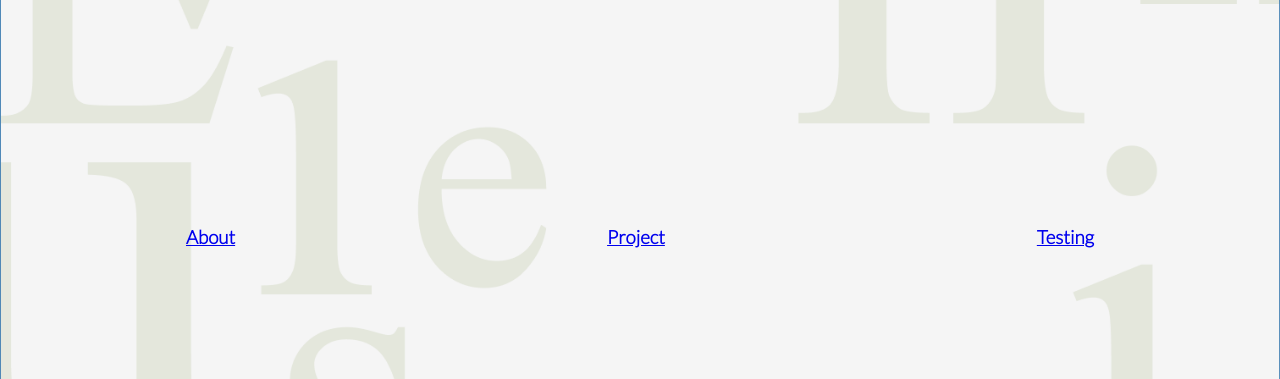
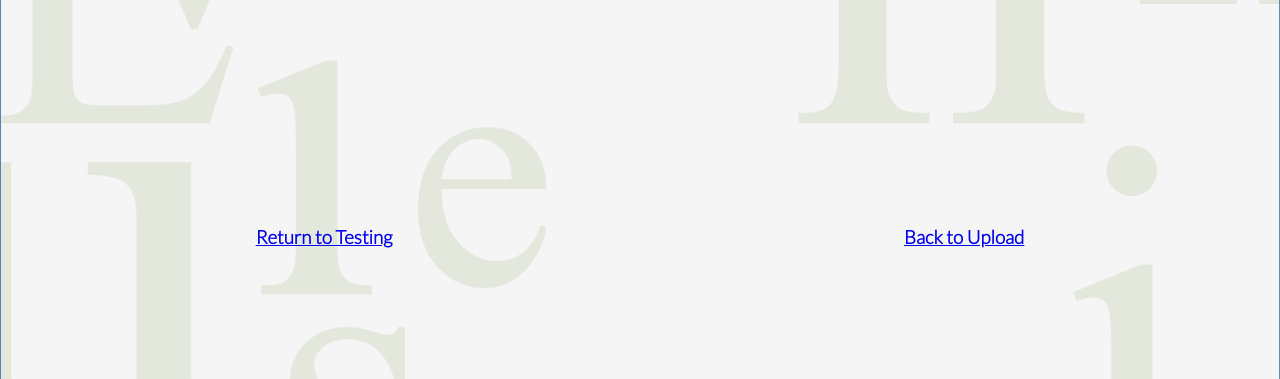
Before and after one commit to ibenkim/re-legible, a Django app: page /testing/result in a window 1280 px wide. Shown: the part 242-621 px from the top of the page. Run offline with Django 4.2, Linux system fonts and the light colour scheme.

Commit message:
modification

```diff
--- a/about/templates/about/index.html
+++ b/about/templates/about/index.html
@@ -23,7 +23,6 @@
 
         </div>
         <div id="nav2">
-            <h3><a href="{% url 'about:about' %}">About</a></h3>
             <h3><a href="{% url 'project:project' %}">Project</a></h3>
             <h3><a href="{% url 'testing:testing' %}">Testing</a></h3>
         </div>
--- a/project/templates/project/index.html
+++ b/project/templates/project/index.html
@@ -24,7 +24,6 @@
         </div>
         <div id="nav2">
             <h3><a href="{% url 'about:about' %}">About</a></h3>
-            <h3><a href="{% url 'project:project' %}">Project</a></h3>
             <h3><a href="{% url 'testing:testing' %}">Testing</a></h3>
         </div>
     </div>
--- a/testing/templates/testing/index.html
+++ b/testing/templates/testing/index.html
@@ -25,11 +25,11 @@
         <div id="nav2">
             <h3><a href="{% url 'about:about' %}">About</a></h3>
             <h3><a href="{% url 'project:project' %}">Project</a></h3>
-            <h3><a href="{% url 'testing:testing' %}">Testing</a></h3>
         </div>
     </div>
     <div>
         <h1></h1>
+
         <div></div>
     </div>
     <div class="footer">
--- a/testing/templates/testing/result.html
+++ b/testing/templates/testing/result.html
@@ -23,9 +23,8 @@
 
         </div>
         <div id="nav2">
-            <h3><a href="{% url 'about:about' %}">About</a></h3>
-            <h3><a href="{% url 'project:project' %}">Project</a></h3>
-            <h3><a href="{% url 'testing:testing' %}">Testing</a></h3>
+            <h3><a href="{% url 'testing:testing' %}">Return to Testing</a></h3>
+            <h3><a href="{% url 'testing:upload' %}">Back to Upload</a></h3>
         </div>
     </div>
     <div>
--- a/testing/templates/testing/upload.html
+++ b/testing/templates/testing/upload.html
@@ -23,9 +23,8 @@
 
         </div>
         <div id="nav2">
-            <h3><a href="{% url 'about:about' %}">About</a></h3>
-            <h3><a href="{% url 'project:project' %}">Project</a></h3>
-            <h3><a href="{% url 'testing:testing' %}">Testing</a></h3>
+            <h3><a href="{% url 'testing:testing' %}">Return</a></h3>
+            <h3><a href="{% url 'testing:result' %}">See Results</a></h3>
         </div>
     </div>
     <div>
```
